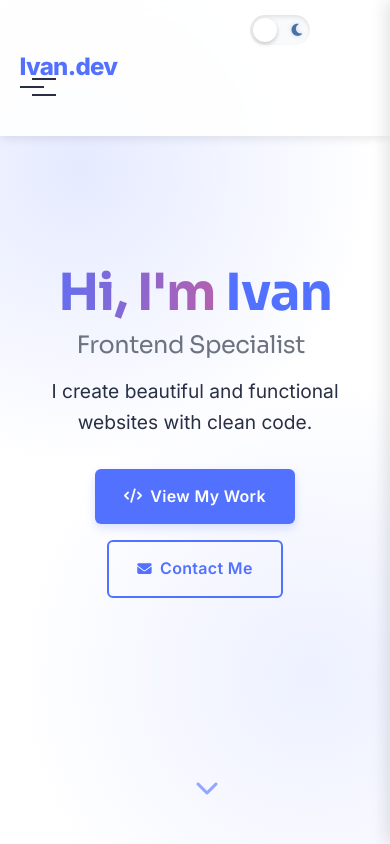
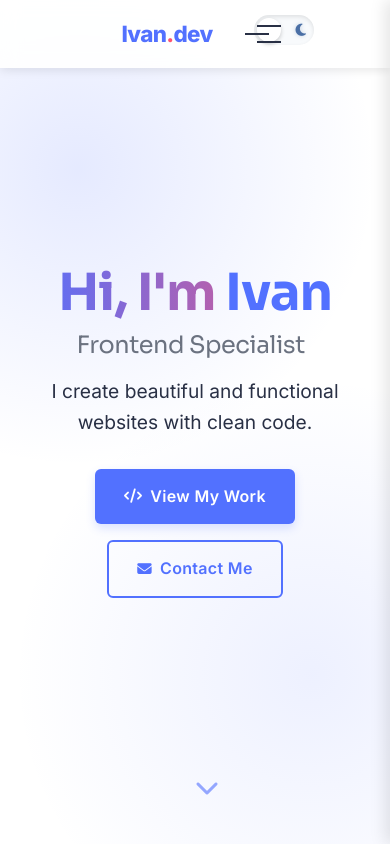
Before and after one commit to donat19/portfolio_site, a plain HTML site: page index.html in a window 390 px wide. Shown: the top 844 px of the page. Drawn offline with Linux system fonts and the light colour scheme.

Commit message:
Refactor navbar styling and enhance mobile navigation; update profile photo display and remove placeholder project data

```diff
--- a/css/style.css
+++ b/css/style.css
@@ -182,31 +182,57 @@ section {
   display: flex;
   justify-content: space-between;
   align-items: center;
-  padding: 1.2rem 0;
+  padding: 0.8rem 0;
   position: fixed;
   top: 0;
   width: 100%;
   z-index: 1000;
-  background-color: rgba(255, 255, 255, 0.9);
+  background-color: rgba(255, 255, 255, 0.92);
   backdrop-filter: blur(10px);
-  box-shadow: 0 1px 3px rgba(0, 0, 0, 0.05);
+  box-shadow: 0 2px 10px rgba(0, 0, 0, 0.08);
   transition: var(--transition);
 }
 
 html[data-theme='dark'] .navbar {
-  background-color: rgba(18, 18, 18, 0.9);
+  background-color: rgba(15, 23, 42, 0.92);
+  box-shadow: 0 2px 10px rgba(0, 0, 0, 0.2);
+}
+
+.navbar-container {
+  display: flex;
+  justify-content: space-between;
+  align-items: center;
+  padding: 0 var(--spacing-sm);
+  max-width: 1400px;
+  margin: 0 auto;
+}
+
+.logo {
+  margin-right: var(--spacing-md);
 }
 
 .logo a {
-  font-size: 1.5rem;
+  font-size: 1.6rem;
   font-weight: 800;
   color: var(--color-primary);
   letter-spacing: -0.03em;
+  position: relative;
+  transition: transform 0.3s ease;
+}
+
+.logo a:hover {
+  transform: translateY(-2px);
+}
+
+.logo a .highlight {
+  color: var(--color-accent);
 }
 
 .primary-navigation {
   display: flex;
-  gap: var(--spacing-md);
+  gap: 1.8rem;
+  margin-left: auto;
+  margin-right: var(--spacing-sm);
 }
 
 .primary-navigation a {
@@ -214,17 +240,22 @@ html[data-theme='dark'] .navbar {
   padding: 0.5rem 0;
   font-weight: 500;
   transition: var(--transition-fast);
+  font-size: 1rem;
+  display: flex;
+  align-items: center;
+  gap: 6px;
 }
 
 .primary-navigation a::after {
   content: '';
   position: absolute;
   left: 0;
-  bottom: 0;
+  bottom: -2px;
   width: 0;
   height: 2px;
   background-color: var(--color-primary);
   transition: var(--transition);
+  border-radius: 1px;
 }
 
 .primary-navigation a:hover {
@@ -233,6 +264,74 @@ html[data-theme='dark'] .navbar {
 
 .primary-navigation a:hover::after {
   width: 100%;
+}
+
+.primary-navigation a i {
+  opacity: 0.7;
+  font-size: 0.9rem;
+}
+
+.primary-navigation a:hover i {
+  opacity: 1;
+  transform: translateY(-1px);
+}
+
+.theme-switch-wrapper {
+  display: flex;
+  align-items: center;
+  margin-left: var(--spacing-sm);
+}
+
+/* Mobile navigation adjustments */
+@media (max-width: 768px) {
+  .navbar-container {
+    padding: 0 var(--spacing-xs);
+  }
+
+  .logo a {
+    font-size: 1.4rem;
+  }
+
+  .mobile-nav-toggle {
+    margin-left: auto;
+    z-index: 2000;
+  }
+
+  .theme-switch-wrapper {
+    margin-right: var(--spacing-sm);
+    margin-left: 0;
+    position: relative;
+    z-index: 1500;
+  }
+
+  .primary-navigation {
+    position: fixed;
+    top: 0;
+    right: 0;
+    width: 75%;
+    height: 100vh;
+    background-color: var(--color-bg);
+    padding: 100px var(--spacing-md) var(--spacing-md);
+    flex-direction: column;
+    transform: translateX(100%);
+    transition: transform 0.4s ease;
+    box-shadow: -5px 0 25px rgba(0, 0, 0, 0.15);
+    margin: 0;
+    gap: var(--spacing-md);
+  }
+
+  .primary-navigation.show {
+    transform: translateX(0);
+  }
+
+  .primary-navigation a {
+    font-size: 1.1rem;
+  }
+
+  .primary-navigation a i {
+    font-size: 1.1rem;
+    min-width: 25px;
+  }
 }
 
 /* Hero Section - Enhanced */
@@ -371,6 +470,19 @@ html[data-theme='dark'] .navbar {
 
 .image-container:hover {
   transform: perspective(1000px) rotateY(0);
+}
+
+/* Profile photo styling */
+.profile-photo {
+  width: 100%;
+  height: 100%;
+  object-fit: cover;
+  border-radius: var(--border-radius);
+  transition: transform 0.5s ease;
+}
+
+.image-container:hover .profile-photo {
+  transform: scale(1.05);
 }
 
 .placeholder-image {
--- a/index.html
+++ b/index.html
@@ -18,18 +18,9 @@
 <body>
     <header>
         <nav class="navbar">
-            <div class="container navbar-container">
+            <div class="navbar-container">
                 <div class="logo">
-                    <a href="#">Ivan<span class="highlight">.</span>dev</a>
-                </div>
-                <div class="theme-switch-wrapper">
-                    <label class="theme-switch" for="checkbox" title="Toggle dark mode">
-                        <input type="checkbox" id="checkbox" />
-                        <div class="slider round">
-                            <i class="fas fa-sun"></i>
-                            <i class="fas fa-moon"></i>
-                        </div>
-                    </label>
+                    <a href="#home">Ivan<span class="highlight">.</span>dev</a>
                 </div>
                 <button class="mobile-nav-toggle" aria-controls="primary-navigation" aria-expanded="false">
                     <span class="sr-only">Menu</span>
@@ -43,6 +34,15 @@
                     <li><a href="#skills"><i class="fas fa-tools fa-fw"></i> Skills</a></li>
                     <li><a href="#contact"><i class="fas fa-envelope fa-fw"></i> Contact</a></li>
                 </ul>
+                <div class="theme-switch-wrapper">
+                    <label class="theme-switch" for="checkbox" title="Toggle dark mode">
+                        <input type="checkbox" id="checkbox" />
+                        <div class="slider round">
+                            <i class="fas fa-sun"></i>
+                            <i class="fas fa-moon"></i>
+                        </div>
+                    </label>
+                </div>
             </div>
         </nav>
     </header>
@@ -73,7 +73,9 @@
                 <div class="about-content">
                     <div class="about-image">
                         <div class="image-container">
-                            <div class="placeholder-image">Your Photo</div>
+                            <img src="https://media.licdn.com/dms/image/v2/D4E35AQEhRTPk8SRtHQ/profile-framedphoto-shrink_200_200/B4EZUGKNWNHMAc-/0/1739565094615?e=1745110800&v=beta&t=92vJWCsQ3z2cqY2sqsyG-k-G_hxUVr-JpQSnaoZr1Wg"
+                                 alt="Ivan's Profile Photo"
+                                 class="profile-photo">
                         </div>
                     </div>
                     <div class="about-text">
--- a/js/main.js
+++ b/js/main.js
@@ -61,7 +61,7 @@ document.addEventListener('DOMContentLoaded', function() {
     lastScrollTop = scrollTop;
   });
 
-  // Enhanced project data
+  // Enhanced project data - removed placeholders
   const projectsData = [
     {
       id: 1,
@@ -74,50 +74,6 @@ document.addEventListener('DOMContentLoaded', function() {
       liveUrl: 'https://github.com/donat19/python_reymarching_render',
       codeUrl: 'https://github.com/donat19/python_reymarching_render',
       techStack: ['Python', 'NumPy', 'Computer Graphics', 'Ray Marching', 'Distance Fields']
-    },
-    {
-      id: 2,
-      title: 'E-Commerce Website',
-      category: 'web',
-      description: 'A fully responsive e-commerce platform with product filtering, cart functionality, and user authentication.',
-      detailedDescription: 'This e-commerce platform features a modern, responsive design that works seamlessly on desktop and mobile devices. Users can browse products, filter by category, add items to cart, and complete the checkout process. The admin panel allows store owners to manage products, track orders, and view sales analytics.',
-      image: 'project-1.jpg',
-      liveUrl: '#',
-      codeUrl: '#',
-      techStack: ['React', 'Node.js', 'MongoDB', 'Express', 'Redux', 'SASS']
-    },
-    {
-      id: 3,
-      title: 'Mobile App UI Design',
-      category: 'design',
-      description: 'UI/UX design for a fitness tracking mobile application with a clean, modern interface.',
-      detailedDescription: 'This fitness tracking app design focuses on user experience with intuitive navigation and clear data visualization. The design includes screens for activity tracking, workout planning, nutrition monitoring, and social features to connect with friends and share achievements.',
-      image: 'project-2.jpg',
-      liveUrl: '#',
-      codeUrl: '#',
-      techStack: ['Figma', 'Adobe XD', 'Photoshop', 'Illustrator', 'Prototyping']
-    },
-    {
-      id: 4,
-      title: 'Task Management App',
-      category: 'app',
-      description: 'A web application for managing tasks, projects, and team collaboration.',
-      detailedDescription: 'This task management application helps teams stay organized with features for creating projects, assigning tasks, setting deadlines, and tracking progress. The app includes real-time updates, file sharing capabilities, and integrations with popular calendar and communication tools.',
-      image: 'project-3.jpg',
-      liveUrl: '#',
-      codeUrl: '#',
-      techStack: ['Vue.js', 'Firebase', 'Vuex', 'TailwindCSS', 'Jest']
-    },
-    {
-      id: 5,
-      title: 'Portfolio Template',
-      category: 'web',
-      description: 'A customizable portfolio template for developers and designers to showcase their work.',
-      detailedDescription: 'This portfolio template is designed for developers and designers who want a professional way to showcase their projects. It features a clean, modern design with smooth animations, project filtering, and responsive layout. The template is fully customizable and easy to deploy.',
-      image: 'project-4.jpg',
-      liveUrl: '#',
-      codeUrl: '#',
-      techStack: ['HTML5', 'CSS3', 'JavaScript', 'GSAP', 'Responsive Design']
     }
   ];
 
@@ -491,8 +447,8 @@ document.addEventListener('DOMContentLoaded', function() {
   const carouselIndicators = document.getElementById('carouselIndicators');
 
   if (projectCarousel && prevProjectBtn && nextProjectBtn && carouselIndicators) {
-    // Featured projects (using the first 3 projects from projectsData)
-    const featuredProjects = projectsData.slice(0, 3);
+    // Featured projects (using all available projects since we only have one)
+    const featuredProjects = projectsData;
     let currentSlide = 0;
 
     // Create carousel slides
```
